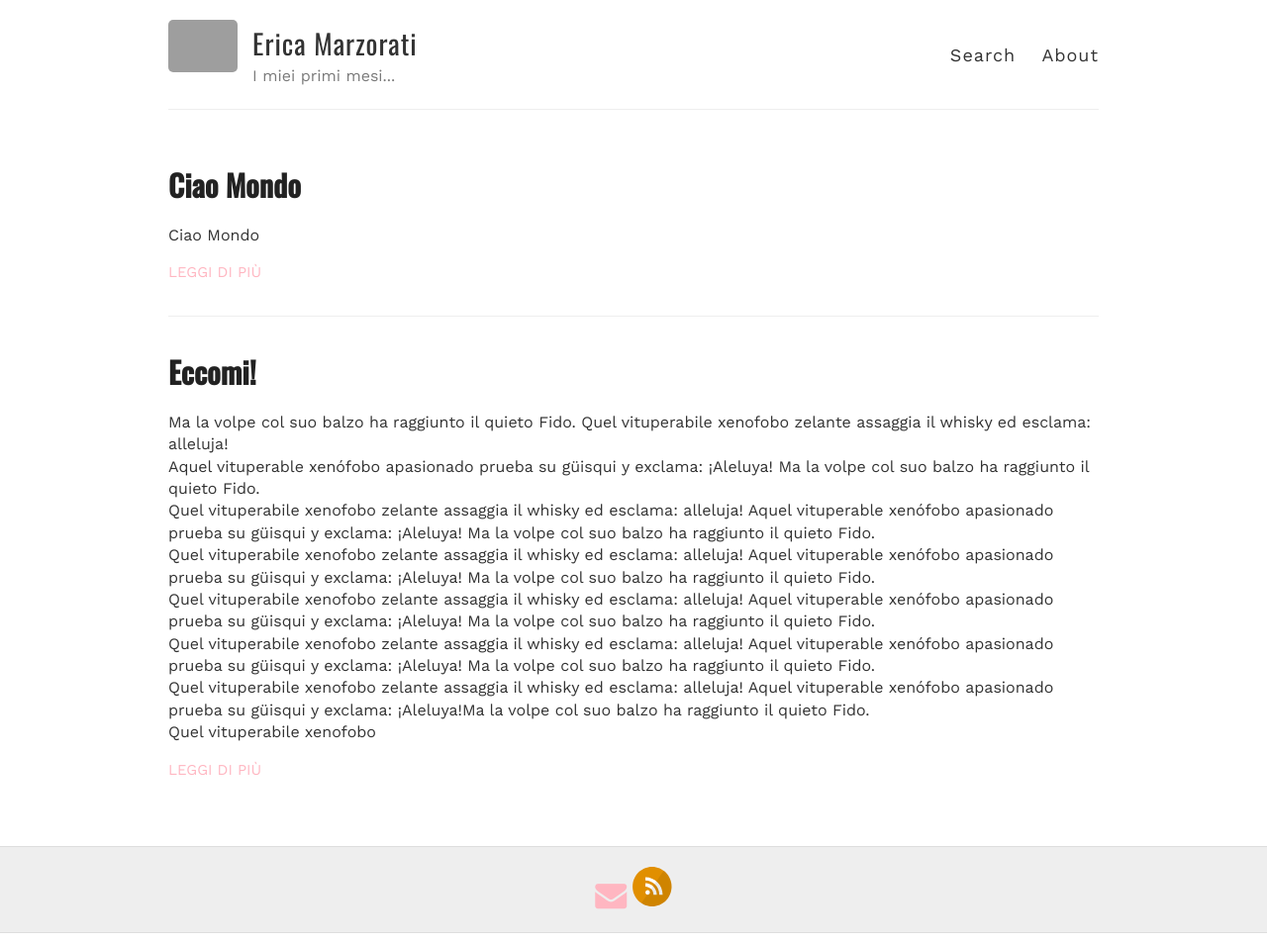
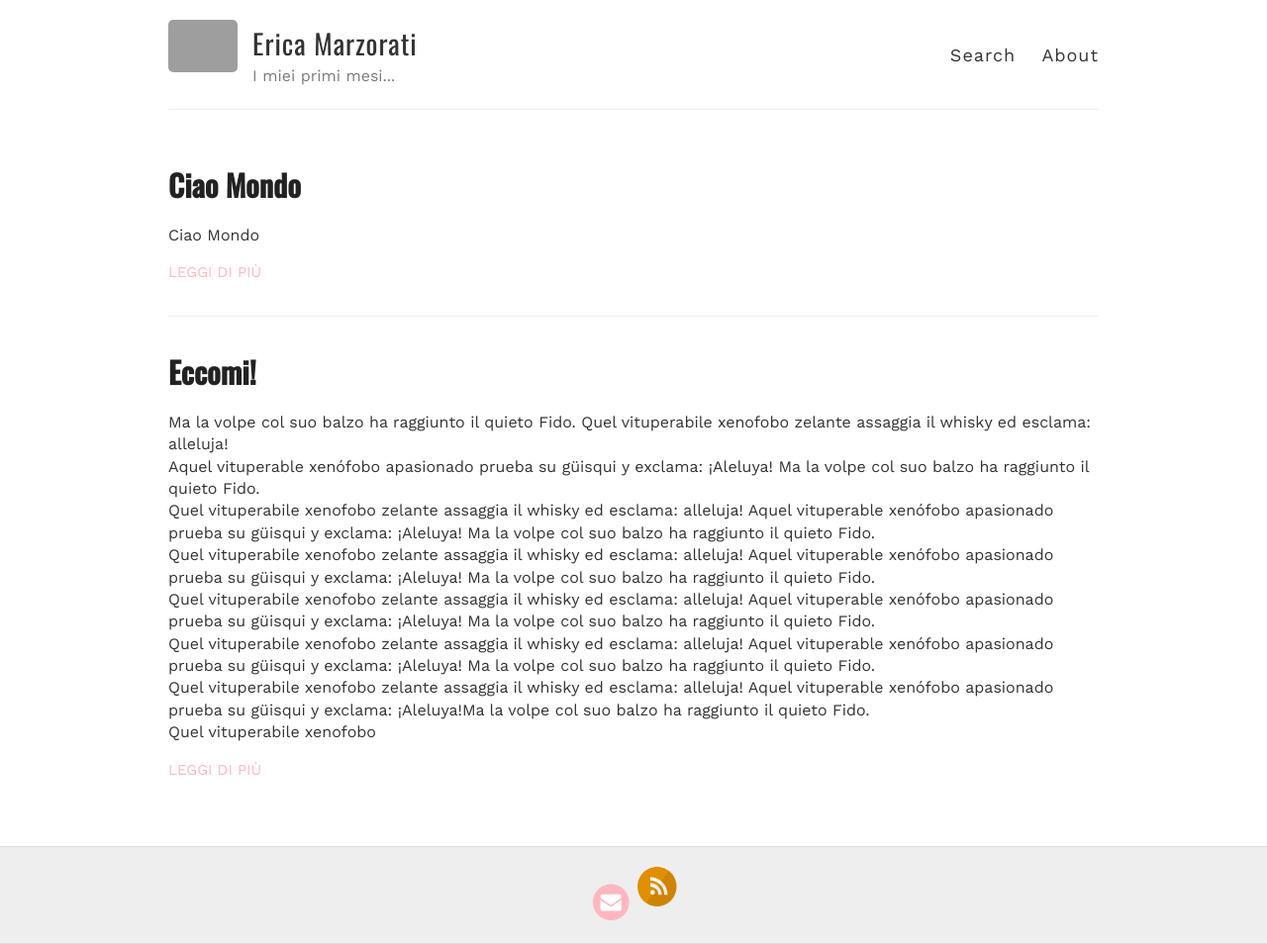
Before and after one commit to marste/Erica, a Jekyll site: the page built from index.html, in a window 1280 px wide. Shown: the whole page at 99% size. Built offline with Jekyll 4.4.1, drawn with Linux system fonts in a browser that asks for light colours; nearby versions of some CDN libraries; grey boxes are pictures that could not be loaded.

```diff
--- a/_includes/svg-icons.html
+++ b/_includes/svg-icons.html
@@ -1,5 +1,5 @@
 {% if site.footer-links.dribbble %}<a href="https://dribbble.com/{{ site.footer-links.dribbble }}"><i class="svg-icon dribbble"></i></a>{% endif %}
-{% if site.footer-links.email %}<a href="mailto:{{ site.footer-links.email }}"><i class="fa fa-envelope fa-2x"></i></a>{% endif %}
+{% if site.footer-links.email %}<a href="mailto:{{ site.footer-links.email }}"><span class="fa-stack fa-lg"><i class="fa fa-circle fa-stack-2x"></i><i class="fa fa-envelope fa-stack-1x fa-inverse"></i></span></a>{% endif %}
 {% if site.footer-links.facebook %}<a href="https://www.facebook.com/{{ site.footer-links.facebook }}"><i class="svg-icon facebook"></i></a>{% endif %}
 {% if site.footer-links.flickr %}<a href="https://www.flickr.com/{{ site.footer-links.flickr }}"><i class="svg-icon flickr"></i></a>{% endif %}
 {% if site.footer-links.github %}<a href="https://github.com/{{ site.footer-links.github }}"><i class="svg-icon github"></i></a>{% endif %}
```
